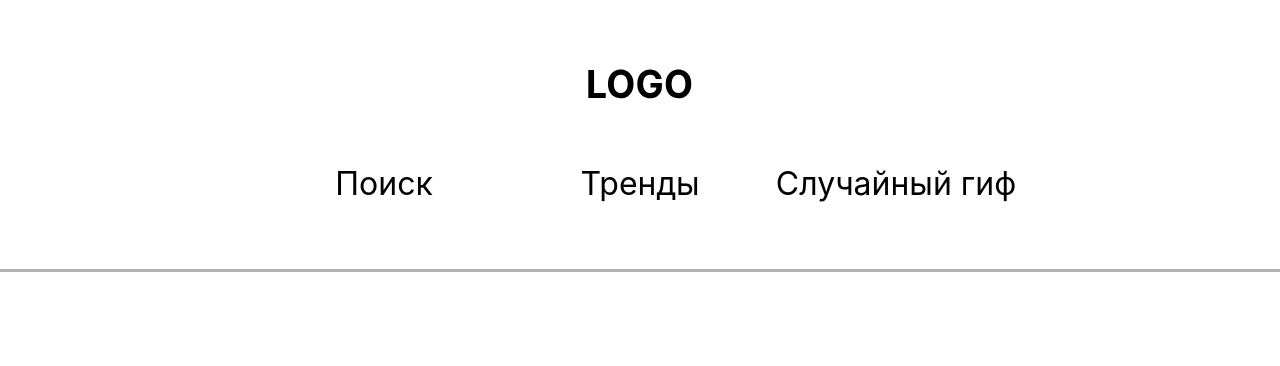
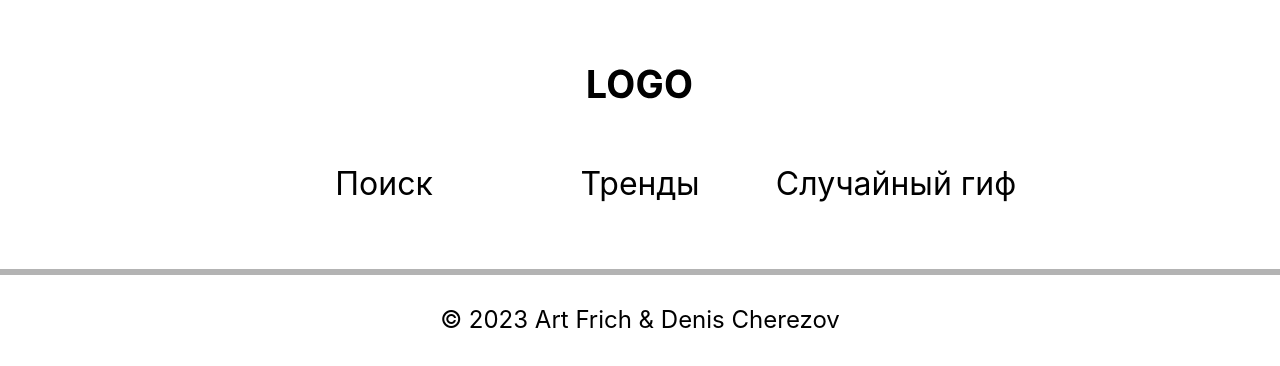
Before and after one commit to Art-Frich/Gifs-from-Giphy, a React (Create React App) app: page /search in a window 1280 px wide. Shown: the top 366 px of the page. Built offline with nearby package versions, Linux system fonts and the light colour scheme.

Commit message:
feat: create footer

```diff
--- a/src/components/Footer.css
+++ b/src/components/Footer.css
@@ -0,0 +1,17 @@
+.footer{
+  border-top: solid 3px rgba(128, 128, 128, 0.6);
+}
+
+.footer__block{
+  text-align: center;
+  padding: 30px;
+}
+
+.footer__authors{
+  font-size: 1.5em;
+  font-style: normal;
+  font-weight: 400;
+  line-height: normal;
+
+  color: #000;
+}
--- a/src/components/Footer.js
+++ b/src/components/Footer.js
@@ -1,3 +1,13 @@
+import './Footer.css';
+
 export default function Footer(){
-
+  return (
+    <footer className="footer">
+      <div className="footer__block">
+        <span className="footer__authors">
+        © 2023 Art Frich & Denis Cherezov
+        </span>
+      </div>
+    </footer>
+  )
 }
```
